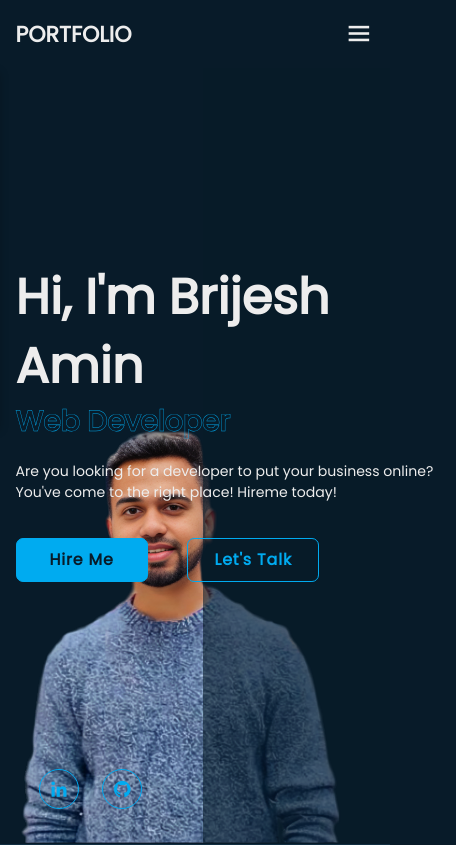
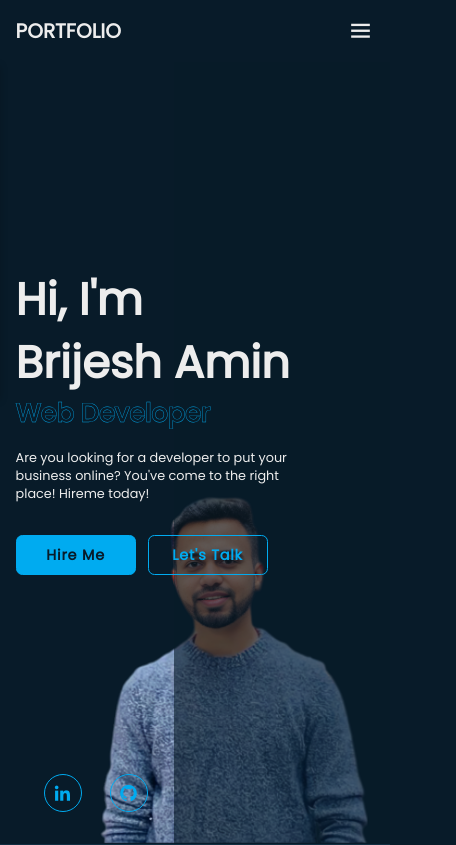
Before and after one commit to brijeshamin25/MyPortfolio, a plain HTML site: page index.html in a window 390 px wide. Shown: the top 845 px of the page, 456 px wide, since content can reach past the window. Drawn offline with nearby package versions, Linux system fonts and the light colour scheme.

Commit message:
Responsive 520px design setup

```diff
--- a/style.css
+++ b/style.css
@@ -946,12 +946,49 @@ span{
   }
 
   .projects_container{
-    /* display: grid;
-    grid-template-columns: repeat(auto-fill, minmax(18rem, 1fr)); */
     gap: 3rem;
   }
+}
 
-  /* .home-content h1{
-    font-size: 5.5rem;
-  } */
+@media (max-width: 520px){
+  html{
+    font-size: 50%;
+  }
+
+  .home-content h1{
+    display: flex;
+    flex-direction: column;
+  }
+
+  .home-sci{
+    width: 160px;
+  }
+
+  .home-sci a{
+    width: 38px;
+    height: 38px;
+  }
+
+  .home{
+    background-size: 48rem;
+    background-position: bottom right -20px;
+  }
+
+  .home-image-hover{
+    pointer-events: none;
+    background: var(--bg-color);
+    opacity: .6;
+    width: 55.5%;
+  }
+
+  .home-content p{
+    width: 35rem;
+  }
+
+  .btn-box{
+    justify-content: space-evenly;
+    width: 34.5rem;
+    height: 5rem;
+    margin-left: -1.5rem;
+  }
 }
```
